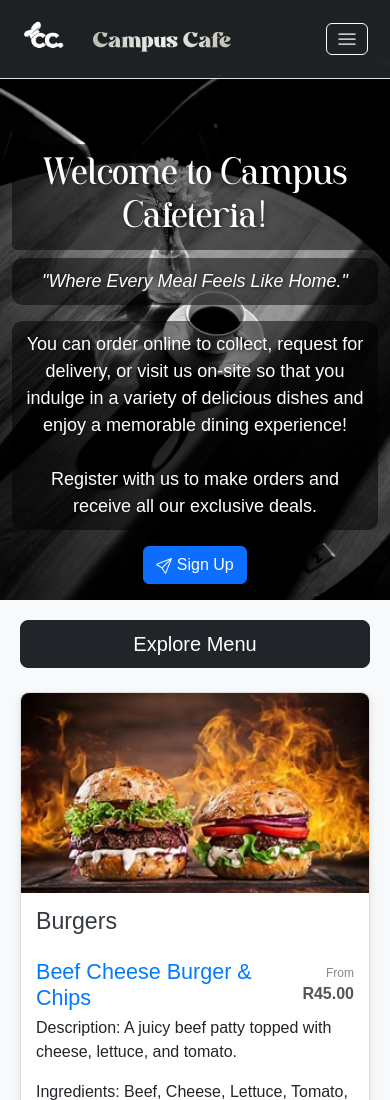
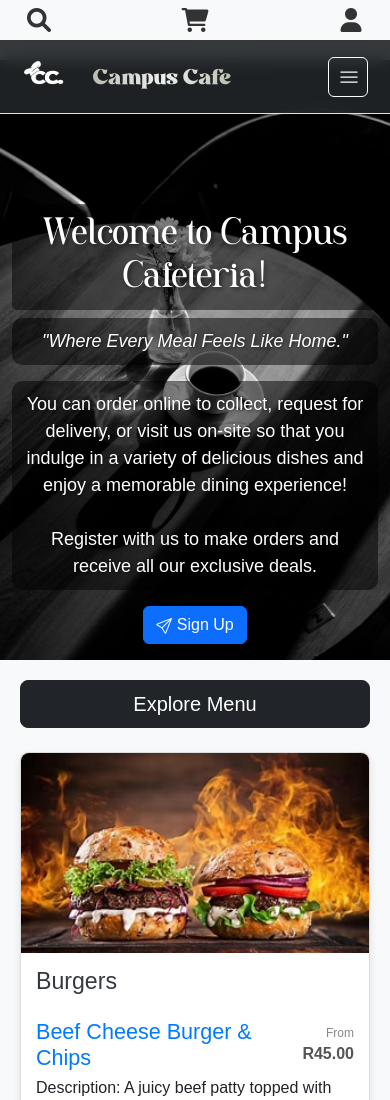
Before and after one commit to Allen-Tanaka/Campus-Cafe-WEB, a website: page client/index.html in a window 390 px wide. Shown: the top 1100 px of the page. Drawn offline with nearby package versions, Linux system fonts and the light colour scheme.

Commit message:
add mobile icons

```diff
--- /dev/null
+++ b/client/components/mobile-icons.html
@@ -0,0 +1,13 @@
+<div class="mobile-icon-bar">
+    <div class="icon-container">
+        <a href="#search" class="icon-link">
+            <i class="fa fa-search"></i> <!-- Example of search icon -->
+        </a>
+        <a href="#cart" class="icon-link">
+            <i class="fa fa-shopping-cart"></i> <!-- Example of cart icon -->
+        </a>
+        <a href="#profile" class="icon-link">
+            <i class="fa fa-user"></i> <!-- Example of profile icon -->
+        </a>
+    </div>
+</div>
--- /dev/null
+++ b/client/css/mobile-icons.css
@@ -0,0 +1,74 @@
+/* Mobile Icon Bar styles */
+.mobile-icon-bar {
+    background-color: #f8f9fa; /* Solid background color */
+    padding: 34px 34px; /* Padding around the icons */
+    border-bottom: 1px solid #ddd; /* Border to separate from the navbar */
+    position: fixed; /* Make it fixed so it stays at the top */
+    top: 0;
+    left: 0;
+    right: 0;
+    z-index: 1000; /* Ensure it's on top of other content */
+    display: flex;
+    justify-content: space-between; /* Ensure equal spacing between the icons */
+    align-items: center;
+    box-shadow: 0 2px 4px rgba(0, 0, 0, 0.1); /* Optional: Add subtle shadow for depth */
+    padding-bottom: 15px;
+    padding-top: 15px;
+}
+
+.icon-container {
+    display: flex;
+    justify-content: space-between; /* Evenly space the icons */
+    width: 100%; /* Take up full width to distribute icons evenly */
+    max-width: 400px; /* Optional: Limit maximum width for large devices */
+}
+
+/* Remove the blue underline from the icon links */
+.icon-link {
+    text-decoration: none; /* Removes the underline from the links */
+    color: inherit; /* Inherits the color, so the icon color isn't affected */
+}
+
+/* Adjust mobile icons to match logo and toggler sizes */
+.icon-link i {
+    font-size: 24px; /* Match this to the size of the logo and toggler */
+    width: 10px;     /* Adjust width to match the size of the toggler if necessary */
+    height: 10px;    /* Match the height as well */
+    padding: 5px;    /* Adjust padding to match the logo and toggler */
+    color: #333;     /* Keep the icon color consistent */
+    text-align: center;
+    display: flex;
+    justify-content: center;
+    align-items: center;
+    flex: 1; /* Ensure the icons take up equal space */
+}
+
+/* Adjust logo and toggler styles for reference */
+.navbar-brand img {
+    height: 40px; /* Same as icon height */
+}
+
+.navbar-toggler {
+    font-size: 24px; /* Match the font size */
+    width: 40px;     /* Match the size to ensure consistency */
+    height: 40px;
+    padding: 5px;
+}
+
+/* Adjust the margin for the navbar and main content */
+@media (max-width: 768px) {
+    .navbar {
+        margin-top: 40px; /* Add margin to push the navbar below the fixed icon bar */
+    }
+
+    body {
+        padding-top: 60px; /* Ensure body content doesn't overlap the fixed bar */
+    }
+}
+
+/* Hide the mobile icon bar for larger screens */
+@media (min-width: 769px) {
+    .mobile-icon-bar {
+        display: none;
+    }
+}
--- a/client/index.html
+++ b/client/index.html
@@ -16,6 +16,10 @@
         <link rel="stylesheet" href="css/style.css">
         <link rel="stylesheet" href="css/header.css">
         <link rel="stylesheet" href="css/footer.css">
+        <link rel="stylesheet" href="css/mobile-icons.css">
+
+        <!-- Link to Font Awesome (for icons) -->
+        <link rel="stylesheet" href="https://cdnjs.cloudflare.com/ajax/libs/font-awesome/6.0.0-beta3/css/all.min.css">
 
         <!--Git Force Load-->
         <link rel="stylesheet" href="css/header.css?v=1.2">
@@ -28,6 +32,9 @@
     </head>
 
 <body>
+    <!-- Placeholder for mobile icons (loaded via JavaScript) -->
+    <div id="mobile-icons-section"></div>
+
     <!-- Header will be dynamically loaded here -->
     <header></header>
 
@@ -86,5 +93,6 @@
             });
         });
     </script>
+    <script src="js/mobile-icons.js"></script>
 </body>
 </html>
--- /dev/null
+++ b/client/js/mobile-icons.js
@@ -0,0 +1,10 @@
+document.addEventListener("DOMContentLoaded", function() {
+    // Load the mobile icons component into the main document
+    fetch('components/mobile-icons.html')
+        .then(response => response.text())
+        .then(data => {
+            // Insert the mobile-icons content into a specific location in your document
+            document.getElementById('mobile-icons-section').innerHTML = data;
+        })
+        .catch(error => console.error('Error loading mobile icons:', error));
+});
```
